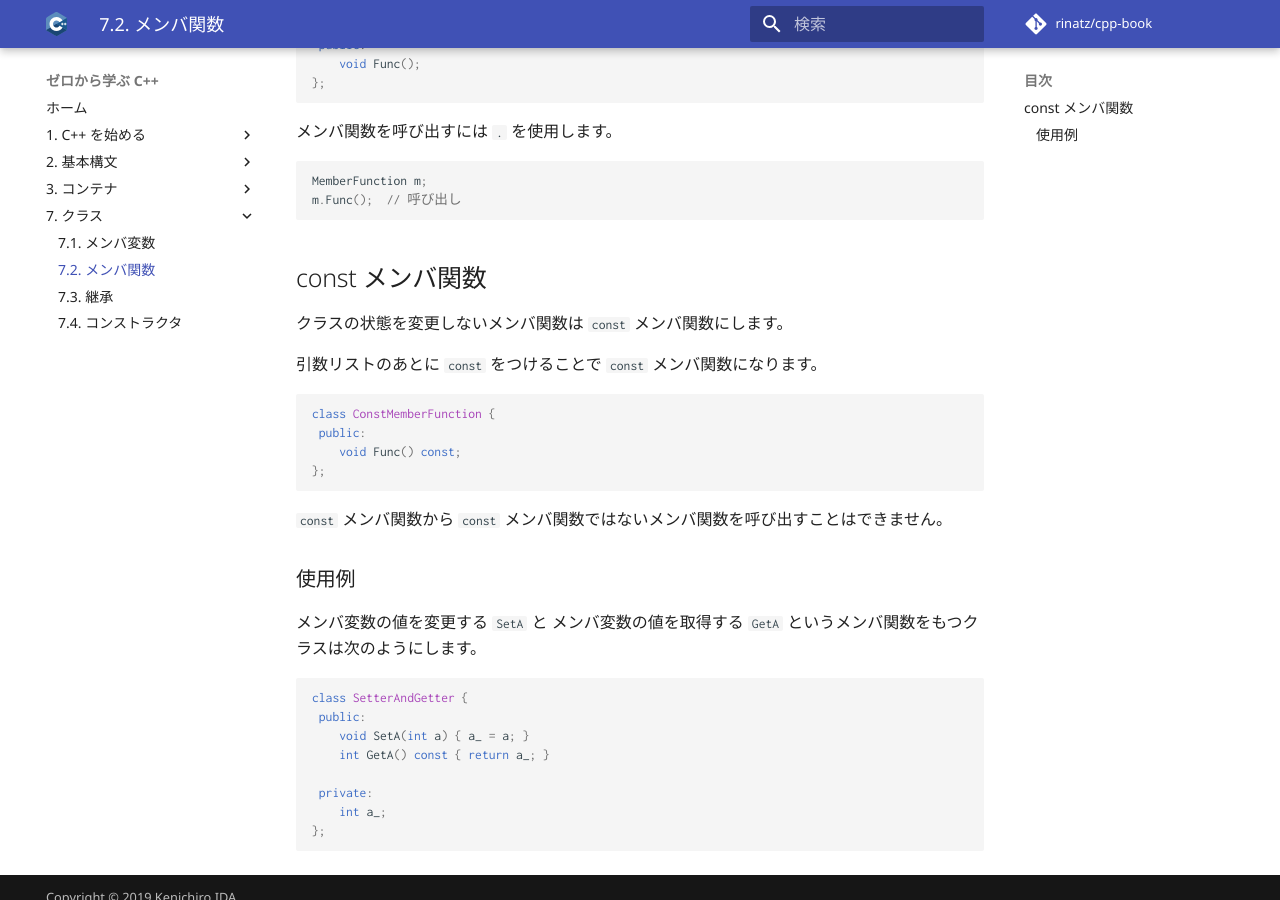
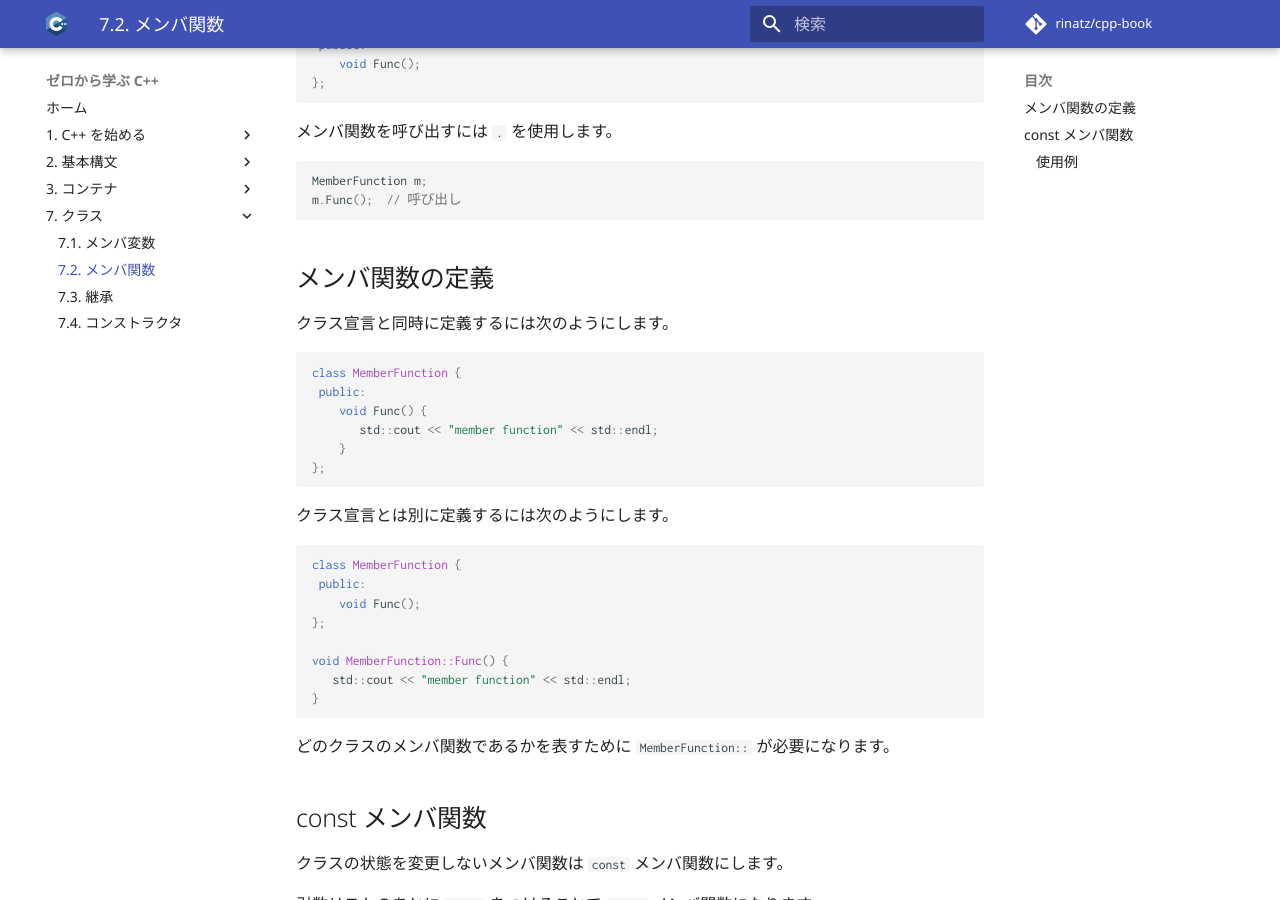
Before and after one commit to rinatz/cpp-book, an MkDocs documentation site: the page built from docs/ch07-02-member-functions.md, in a window 1280 px wide and 900 px high, scrolled down 257 px. Built offline with MkDocs 1.6.1 and Material for MkDocs 9.7.7, drawn with Linux system fonts in a browser that asks for light colours; comment, search, counter and statistics services are not loaded.

Commit message:
Add section: member function definition

````diff
--- a/docs/ch07-02-member-functions.md
+++ b/docs/ch07-02-member-functions.md
@@ -17,6 +17,34 @@ class MemberFunction {
 MemberFunction m;
 m.Func();  // 呼び出し
 ```
+
+## メンバ関数の定義
+
+クラス宣言と同時に定義するには次のようにします。
+
+```cpp
+class MemberFunction {
+ public:
+    void Func() {
+       std::cout << "member function" << std::endl;
+    }
+};
+```
+
+クラス宣言とは別に定義するには次のようにします。
+
+```cpp
+class MemberFunction {
+ public:
+    void Func();
+};
+
+void MemberFunction::Func() {
+   std::cout << "member function" << std::endl;
+}
+```
+
+どのクラスのメンバ関数であるかを表すために `MemberFunction::` が必要になります。
 
 ## const メンバ関数
 
````
